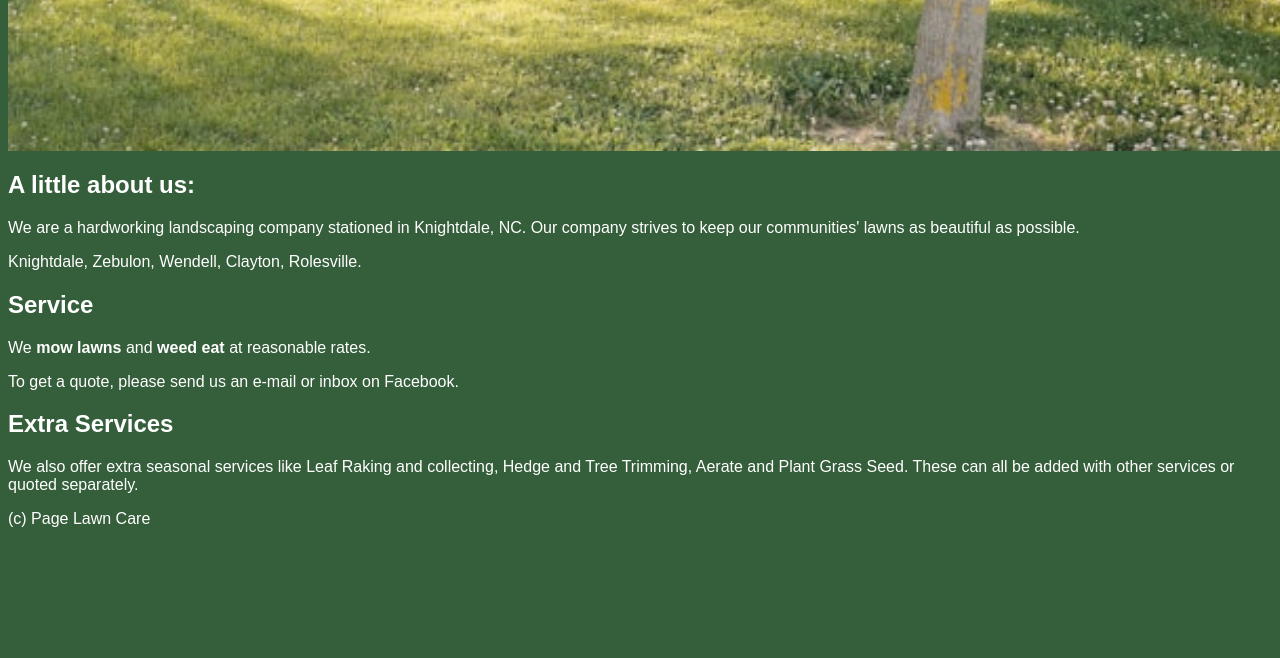
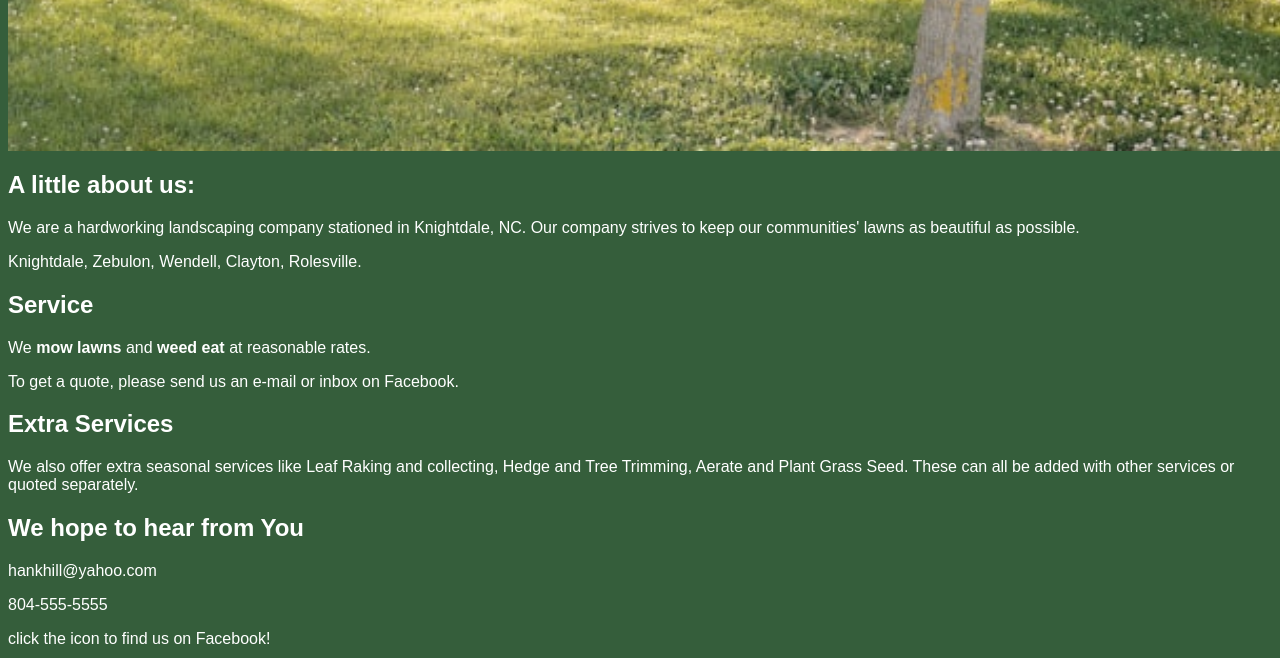
Before and after one commit to ryanlester91/repo8, a plain HTML site: page index.html in a window 1280 px wide. Shown: the part 805-1463 px from the top of the page. Before the commit the page ends 1349 px from the top, so only its background shows below. Drawn offline with Linux system fonts and the light colour scheme.

Commit message:
yet another commit

```diff
--- a/index.html
+++ b/index.html
@@ -20,6 +20,12 @@
     align-items: center;
     font-family: 'Franklin Gothic Medium', 'Arial Narrow', Arial, sans-serif;
 
+    }
+
+    .rest {
+        display: flex;
+        justify-content: center;
+        align-items: center;
     }
 
     h1 {
@@ -50,7 +56,7 @@
     <div class="social-links">
         <img src="icons8-phone-64.png" style="height:64px; width:64px;">
         <a href="https://www.facebook.com/people/Page-Lawn-Care/100076338938716/"><img src="facebook-icon.png" style="height:64px; width:64px;"></a>
-        <img src="email-icon.png" style="height:64px; width:64px;">
+        <!--<img src="email-icon.png" style="height:64px; width:64px;">-->
 
     </div>
 
@@ -64,6 +70,7 @@
     </section>
 </div>
 
+<div class="rest">
 <main>
     <section>
         <h2>A little about us:</h2>
@@ -79,9 +86,19 @@
         <p>We also offer extra seasonal services like Leaf Raking and collecting, Hedge and Tree Trimming, Aerate and Plant Grass Seed. These can all be added with other services or quoted separately.</p>
     </section>
 
+    <section>
+        <h2>We hope to hear from You</h2>
+        <p>hankhill@yahoo.com</p>
+        <p>804-555-5555</p>
+        <p>click the icon to find us on Facebook!</p>
+        <a href="https://www.facebook.com/people/Page-Lawn-Care/100076338938716/"><img src="facebook-icon.png" style="height:64px; width:64px;"></a>
+
+    </section>
+
     <footer><p>(c) Page Lawn Care</p></footer>
 
 </main>
+</div>
 
 </body>
 </html>
```
